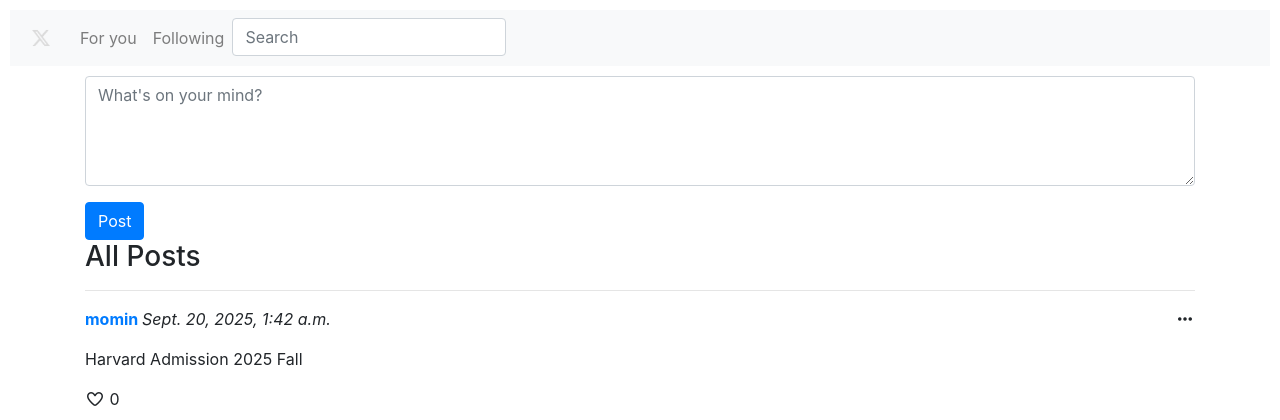
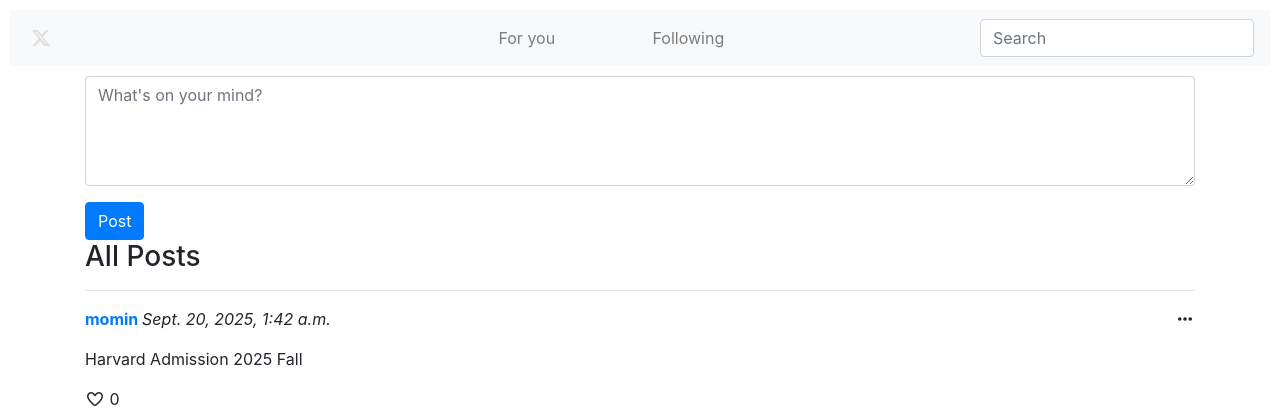
Before and after one commit to Gias-uddin-vuiya/Network, a Django app: page / in a window 1280 px wide. Shown: the top 420 px of the page. Run offline with Django 3.2, Linux system fonts and the light colour scheme; a user stored in the database is signed in; data comes from the database, SQL or seed files in the repository; both versions use the stored data as it was after the commit; some libraries are stand-ins or nearby versions.

Commit message:
add desing to navbar

```diff
--- a/network/static/network/styles.css
+++ b/network/static/network/styles.css
@@ -2,6 +2,28 @@ body{
     padding: 10px;
     box-sizing: border-box;
 }
+
+/* Start adding design to navbar */
+.w-25{
+    width: 25% !important;
+}
+
+.navbar-all-itemd{
+    width: 100%;
+}
+
+.navbar-all-itemd .nav-item{
+    width: 33.33%;
+    text-align: center;
+}
+
+.navbar-all-itemd .search-form {
+    display: flex;
+    justify-content: end;
+    width: 100%;
+    text-align: center;
+}
+
 
 .container{
     margin-top: 10px;
--- a/network/templates/network/layout.html
+++ b/network/templates/network/layout.html
@@ -11,30 +11,30 @@
     <body>
 
         <nav class="navbar navbar-expand-lg navbar-light bg-light">
-            <a class="navbar-brand" href="#">
+            <a class="navbar-brand w-25" href="#">
                 <img src="{% static 'network/images/x-logo.png' %}" alt="image not found" width="30" height="30" class="d-inline-block align-top">
             </a>
 
-            <div>
+            <div class="navbar-all-itemd">
               <ul class="navbar-nav mr-auto">
                 {% if user.is_authenticated %}
                     <li class="nav-item">
                         <!-- <a class="nav-link" href="{% url 'profile' user.username %}"><strong>{{ user.username }}</strong></a> -->
                     </li>
                 {% endif %}
-                <li class="nav-item">
+                <li class="nav-item ">
                   <a class="nav-link" href="{% url 'index' %}">For you</a>
                 </li>
                 {% if user.is_authenticated %}
-                    <li class="nav-item">
+                    <li class="nav-item ">
                         <a class="nav-link" href="{% url 'following' %}">Following</a>
                     </li>
-                    <li class="nav-item">
+                    <li class="nav-item search-form">
                         <!-- <a class="nav-link" href="{% url 'logout' %}">Log Out</a> -->
-                         <form class="form-inline" action="#" method="post">
-                            {% csrf_token %}
-                             <input class="form-control " type="search" placeholder="Search" aria-label="Search">
-                         </form>
+                        <form class="form-inline" action="#" method="post">
+                        {% csrf_token %}
+                            <input class="form-control " type="search" placeholder="Search" aria-label="Search">
+                        </form>
                     </li>
                 {% else %}
                     <li class="nav-item">
```
Also changed, not shown: db.sqlite3.
